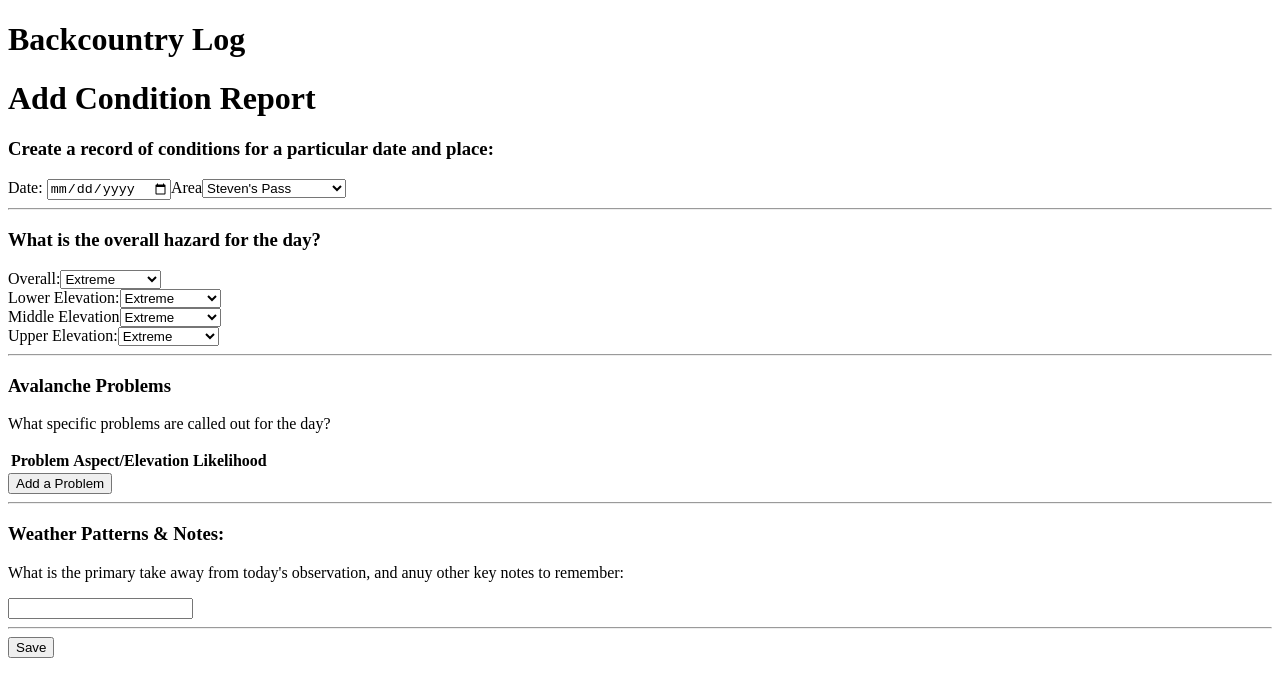
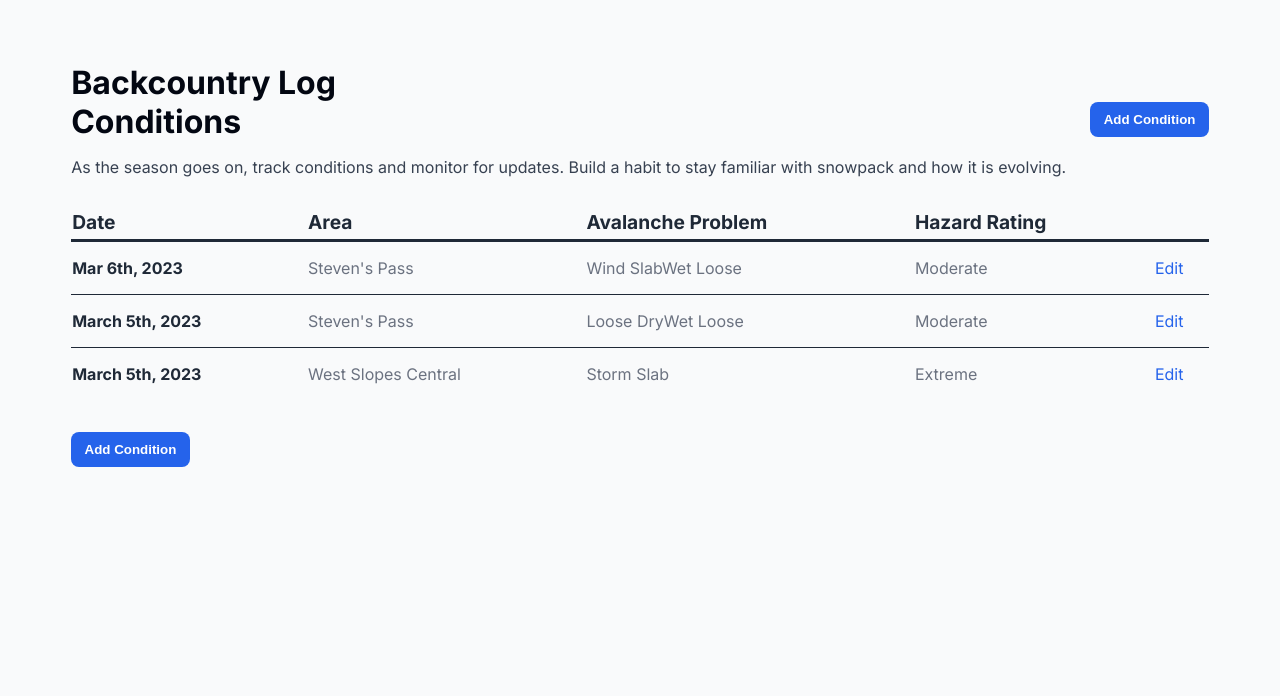
Before and after one commit to EvanCG/backcountrylog, a React app: page / in a window 1280 px wide. Shown: the top 696 px of the page. Built offline with nearby package versions, Linux system fonts and the light colour scheme.

Commit message:
Progress on styling Conditions landing page

```diff
--- a/client/App.jsx
+++ b/client/App.jsx
@@ -8,7 +8,7 @@ const App = () => {
 
   // STATE GOES HERE
   // Are we actively adding a new condition?
-  let addingCondition = true;
+  let addingCondition = false;
   // What is the set of conditions we should currently display for this user?
   const CONDITIONS = [
     {
@@ -38,7 +38,7 @@ const App = () => {
   let renderedContent = addingCondition ? [<AddCondition />] : [<ConditionsContainer conditions={CONDITIONS} />];
 
   return (
-    <div>
+    <div id="appcontainer">
       <h1>Backcountry Log</h1>
       {renderedContent}
     </div>
--- a/client/components/ConditionRow.jsx
+++ b/client/components/ConditionRow.jsx
@@ -3,7 +3,7 @@ import React from 'react';
 const ConditionRow = (props) => {
   return (
     <tr>
-      <td>{props.date}</td>
+      <td className="firstcolumn">{props.date}</td>
       <td>{props.area}</td>
       <td>{props.problems.map((problem) => problem.name)}</td>
       <td>{props.hazard[0]}</td>
--- a/client/containers/AddCondition.jsx
+++ b/client/containers/AddCondition.jsx
@@ -24,7 +24,7 @@ const AddCondition = (props) => {
       <Notes />
       <hr></hr>
       <div id="addConditionFooter">
-        <a href="#"></a>
+        <a href="#">Cancel</a>
         <button>Save</button>
       </div>
     </div>
--- a/client/containers/ConditionsContainer.jsx
+++ b/client/containers/ConditionsContainer.jsx
@@ -20,16 +20,16 @@ const ConditionsContainer = (props) => {
     <div id="conditionscontainer">
       <ConditionsHeader />
       <table>
-        <tbody>
-          <tr>
+        <thead>
+          <tr id="headerrow">
             <th>Date</th>
             <th>Area</th>
             <th>Avalanche Problem</th>
             <th>Hazard Rating</th>
             <th></th>
           </tr>
-          {conditionsRows}
-        </tbody>
+        </thead>
+        <tbody>{conditionsRows}</tbody>
       </table>
       <button className="addcondition">Add Condition</button>
     </div>
--- a/client/index.html
+++ b/client/index.html
@@ -1,12 +1,16 @@
 <!DOCTYPE html>
 <html lang="en">
   <head>
-    <meta charset="utf-8">
+    <meta charset="utf-8" />
     <title>Backcountry log</title>
+    <link rel="preconnect" href="https://fonts.googleapis.com" />
+    <link rel="preconnect" href="https://fonts.gstatic.com" crossorigin />
+    <link
+      href="https://fonts.googleapis.com/css2?family=Inter:wght@100..900&display=swap"
+      rel="stylesheet"
+    />
   </head>
   <body>
-    <div id="container">
-      <div id="app"></div>
-    </div>
+    <div id="app"></div>
   </body>
 </html>
--- a/client/styles/styles.css
+++ b/client/styles/styles.css
@@ -1,7 +1,109 @@
-h1 {
-  color: black;
+
+/* ******************** */
+
+/* General styling for the app
+
+/* ******************** */
+body {
+  background:#f9fafb; /* tailwind gray 50 */
+  color: #1f2937; /* Tailwind gray 800 */
+  font-family: "Inter", sans-serif;
 }
 
-body {
-  background: white;
+
+h1 {
+  color: #030712; /* Tailwind gray 950 */
+  margin: 0;
 }
+
+/* These tags are typically just explanatory text */
+p {
+  color: #374151; /* Tailwind gray 700 */
+}
+
+a {
+  color:  #2563eb; /* Tailwind blue 600 */
+}
+
+button {
+  background-color: #2563eb; /* Tailwind blue 600 */
+  color: white;
+  padding: 0.75em 1em;
+  font-weight: 600;
+  border-radius: 0.5rem;
+  border: none;
+}
+
+button:hover {
+  background-color: #3b82f6; /* Tailwind blue 500 */
+}
+
+/* ******************** */
+
+/* Table styles
+
+/* ******************** */
+table {
+  margin-top: 1em;
+  margin-bottom: 2em;
+  width: 100%;
+  padding-bottom: 2em;
+  border-collapse: collapse;
+}
+
+th {
+  text-align: left;
+  font-weight: bold;
+  font-size: 1.5vw;
+  padding-bottom: 0.25em;
+}
+
+td {
+  color: #6b7280; /* tailwind gray 500 */
+  padding-top: 1em;
+  padding-bottom: 1em;
+}
+
+.firstcolumn {
+  color: #1f2937; /* Tailwind gray 800 */
+  font-weight: bold;
+}
+
+td > a {
+  text-decoration-line: none;
+}
+
+#headerrow > td {
+  padding: 1em;
+}
+
+tbody > tr {
+  border-top: 1px solid #1f2937; /* Tailwind gray 800 */;
+}
+
+tbody {
+  padding-top: 1em;
+  border-top: 3px solid #1f2937; /* Tailwind gray 800 */;
+}
+
+
+
+/* ******************** */
+
+/* Component-specific styles
+
+/* ******************** */
+
+
+#appcontainer {
+  margin: 2.5%;
+  padding: 2.5%;
+}
+
+
+/* Conditions Header */
+
+#conditionsheader {
+  display: flex;
+  justify-content: space-between
+}
```
Also changed, not shown: client/components/ConditionsHeader.jsx (+8 -3 lines).
